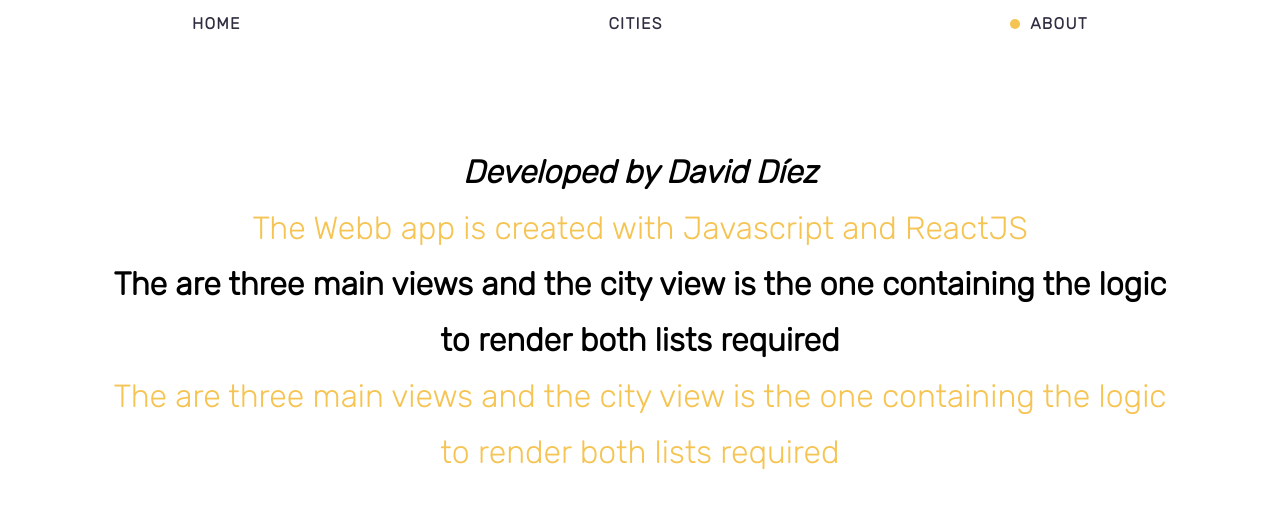
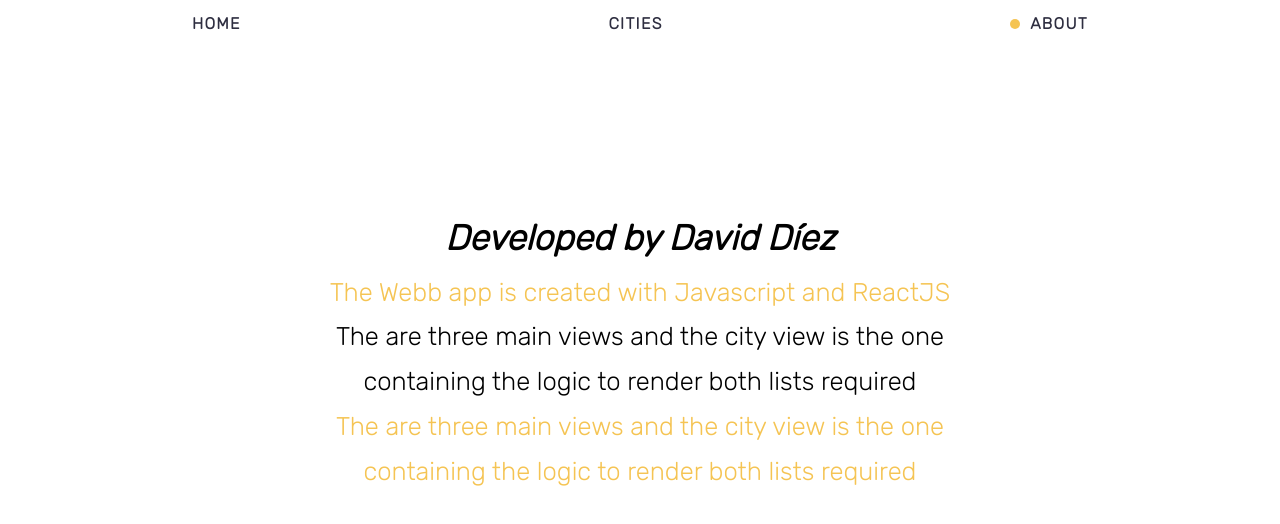
Before and after one commit to davidubuntu/orbitalCity, a React (Create React App) app: page /about in a window 1280 px wide. Shown: the top 524 px of the page. Built offline with nearby package versions, Linux system fonts and the light colour scheme.

Commit message:
Styles refactor

```diff
--- a/src/index.css
+++ b/src/index.css
@@ -44,7 +44,7 @@ body {
   }
 }
 
-.with--accent {
+.yellow {
   color: #f5c453;
   font-weight: 400;
 }
@@ -54,9 +54,3 @@ body {
     padding: 1em;
   }
 }
-
-.content--excerpt {
-  font-weight: 700;
-  font-style: italic;
-  margin: 0;
-}
--- a/src/timelines/index.js
+++ b/src/timelines/index.js
@@ -1,4 +1,4 @@
-import { TimelineMax as Timeline, Power1 } from "gsap"
+import { TimelineMax as Timeline, Power2 } from "gsap"
 
 const getDefaultTimeline = (node, delay) => {
   const timeline = new Timeline({ paused: true })
@@ -10,13 +10,13 @@ const getDefaultTimeline = (node, delay) => {
       display: "none",
       autoAlpha: 0,
       delay,
-      ease: Power1.easeIn
+      ease: Power2.easeIn
     })
-    .from(content, 0.15, { autoAlpha: 0, y: 25, ease: Power1.easeInOut })
+    .from(content, 0.15, { autoAlpha: 0, y: 25, ease: Power2.easeInOut })
     .from(contentInner, 0.15, {
       autoAlpha: 0,
       delay: 0.15,
-      ease: Power1.easeIn
+      ease: Power2.easeIn
     })
 
   return timeline
@@ -31,7 +31,7 @@ const getHomeTimeline = (node, delay) => {
     .staggerFrom(
       texts,
       0.375,
-      { autoAlpha: 0, x: -25, ease: Power1.easeOut },
+      { autoAlpha: 0, x: -25, ease: Power2.easeOut },
       0.125
     )
 
@@ -54,6 +54,6 @@ export const play = (pathname, node, appears) => {
 export const exit = node => {
   const timeline = new Timeline({ paused: true })
 
-  timeline.to(node, 0.15, { autoAlpha: 0, ease: Power1.easeOut })
+  timeline.to(node, 0.15, { autoAlpha: 0, ease: Power2.easeOut })
   timeline.play()
 }
--- a/src/views/About/About.js
+++ b/src/views/About/About.js
@@ -1,24 +1,24 @@
 import React from "react"
-import { Text } from "./style.js"
+import { TextContainer, Title, Text1, Text2, Text3 } from "./style.js"
 const About = () => {
   return (
     <h1>
       <div className="content">
         <div className="content--inner">
-          <Text>
-            <div className="content--excerpt"> Developed by David Díez</div>
-            <div className="with--accent">
+          <TextContainer>
+            <Title> Developed by David Díez</Title>
+            <Text1 className="yellow">
               The Webb app is created with Javascript and ReactJS
-            </div>
-            <div>
+            </Text1>
+            <Text2>
               The are three main views and the city view is the one containing
               the logic to render both lists required
-            </div>
-            <div className="with--accent">
+            </Text2>
+            <Text3 className="yellow">
               The are three main views and the city view is the one containing
               the logic to render both lists required
-            </div>
-          </Text>
+            </Text3>
+          </TextContainer>
         </div>
       </div>
     </h1>
--- a/src/views/About/style.js
+++ b/src/views/About/style.js
@@ -1,12 +1,29 @@
 import styled from "styled-components"
 
 export const Title = styled.span`
-  font-size: 1.5em;
+  font-size: 1.1em;
+  font-weight: 700;
+  font-style: italic;
 `
-export const Text = styled.div`
+export const Text1 = styled.span`
+  font-size: 0.8em;
+  font-weight: 300;
+`
+export const Text2 = styled.span`
+  font-size: 0.8em;
+  font-weight: 300;
+`
+export const Text3 = styled.span`
+  font-size: 0.8em;
+  font-weight: 300;
+`
+export const TextContainer = styled.div`
   display: flex;
   flex-direction: column;
   justify-content: center;
   align-items: center;
-  margin: 3em;
+  margin: 4em 9em;
+  border-radius: 6px;
+  text-align: center;
+  padding: 1em;
 `
--- a/src/views/Home/Home.js
+++ b/src/views/Home/Home.js
@@ -2,17 +2,17 @@ import React from "react"
 import { HomeContainer, Title } from "./style.js"
 const Home = () => {
   return (
-    <>
+    <div>
       <HomeContainer>
         <Title>OrbitalCity</Title>
-        <div className="with--accent">Powerfull </div>
+        <div className="yellow">Powerfull </div>
         <div>algorithms</div>
         <div>
-          that help <span className="with--accent"> you to discover</span>
+          that help <span className="yellow"> you to discover</span>
           <div> cities</div>
         </div>
       </HomeContainer>
-    </>
+    </div>
   )
 }
 
```
